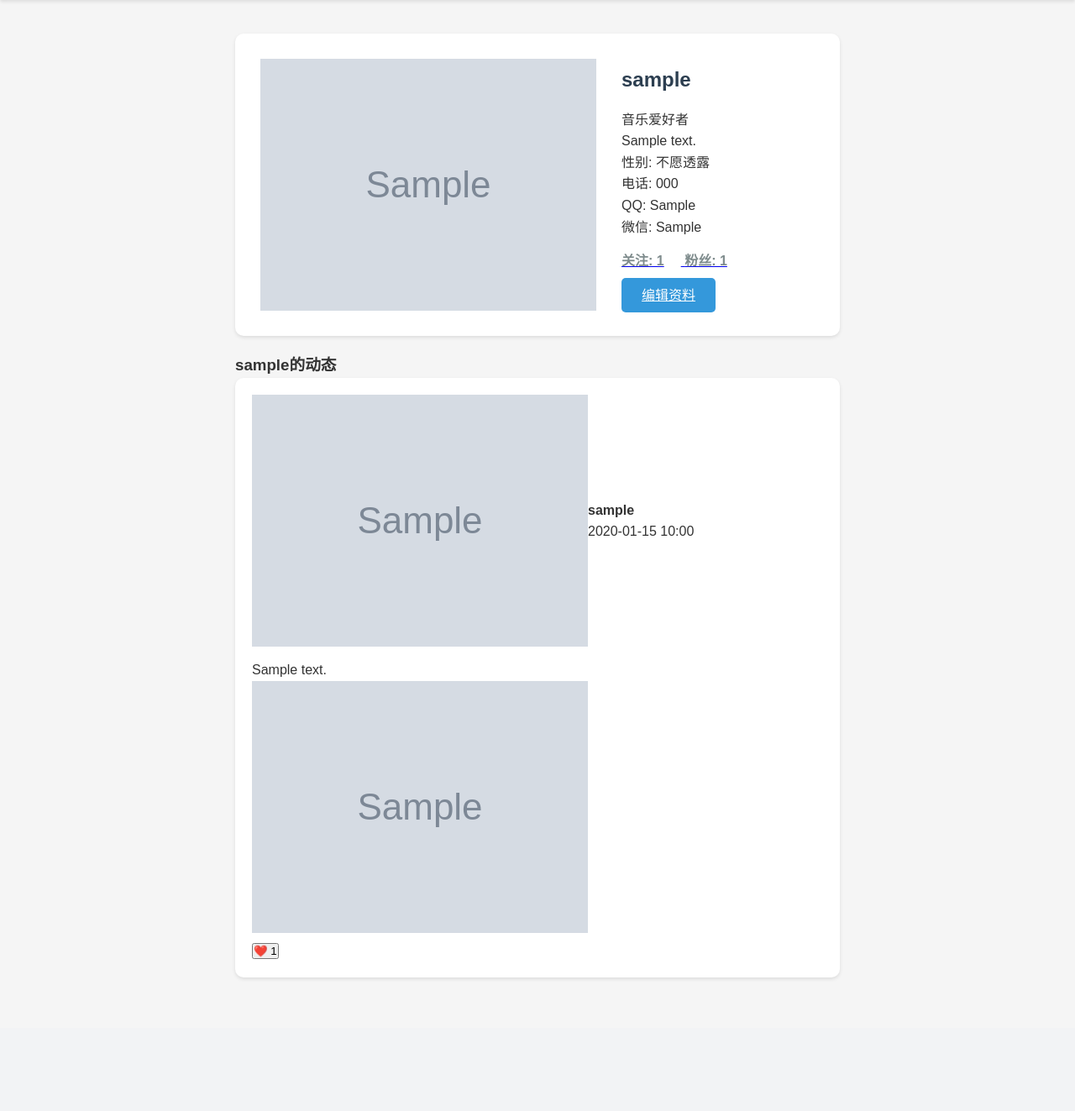
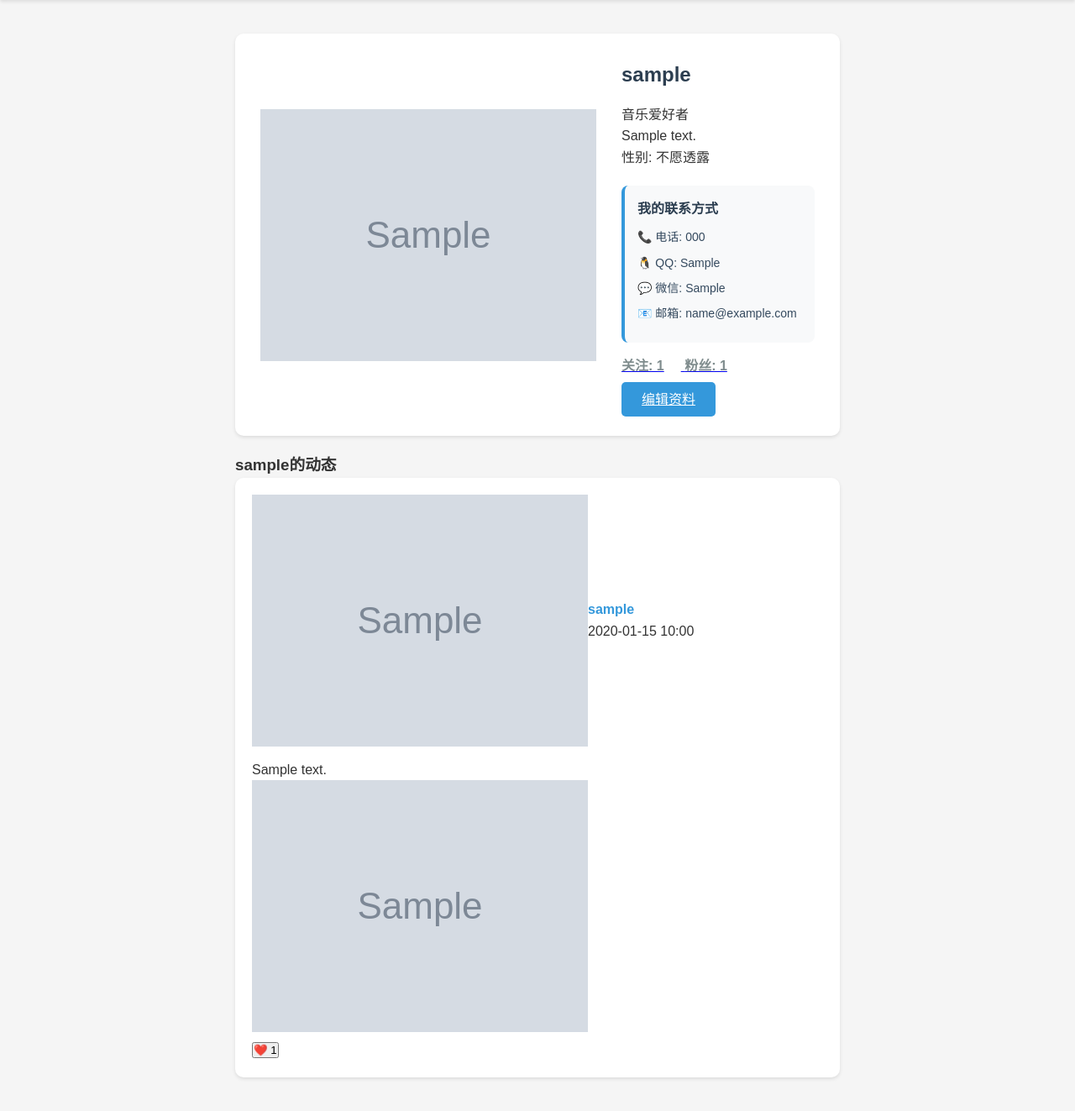
Before and after one commit to yenneroul/SYSU-SE-Project, a Flask app: page /user/profile/1 in a window 1280 px wide. Shown: the part 70-1393 px from the top of the page at 84% size. Before the commit the page ends 1236 px from the top, so only its background shows below. Run offline with Flask 3, Linux system fonts and the light colour scheme; a user stored in the database is signed in; tables that the repository leaves empty hold one stand-in row (values such as "Sample post"); grey boxes marked "Sample" are stand-in pictures.

Commit message:
互相关注可查看联系方式

```diff
--- a/models.py
+++ b/models.py
@@ -65,6 +65,10 @@ class User(UserMixin, db.Model):
     def is_following(self, user):
         return self.followed.filter(follows.c.followed_id == user.id).count() > 0
 
+    def is_mutual_following(self, user):
+        """检查是否互相关注"""
+        return self.is_following(user) and user.is_following(self)
+
     def get_matching_users(self, limit=10):
         """基于标签匹配推荐用户"""
         if not self.tags:
--- a/templates/profile.html
+++ b/templates/profile.html
@@ -4,8 +4,7 @@
 <div class="container">
     <div class="profile-header">
         <img src="{{ user.avatar_url or '/static/default-avatar.png' }}"
-             alt="头像" class="avatar-large">
-        <div class="profile-info">
+             alt="头像" class="avatar-large">        <div class="profile-info">
             <h2>{{ user.username }}</h2>
             <div class="user-tags">
                 {% for tag in user.tags %}
@@ -16,7 +15,7 @@
                 <p class="user-bio">{{ user.bio }}</p>
             {% endif %}
 
-
+            <!-- 基本信息：性别总是可见 -->
             {% if user.gender %}
                 <p class="user-detail">性别:
                     {% if user.gender == 'Male' %}
@@ -31,16 +30,36 @@
                 </p>
             {% endif %}
 
-            {% if user.phone %}
-                <p class="user-detail">电话: {{ user.phone }}</p>
-            {% endif %}
-
-            {% if user.qq %}
-                <p class="user-detail">QQ: {{ user.qq }}</p>
-            {% endif %}
-
-            {% if user.wechat %}
-                <p class="user-detail">微信: {{ user.wechat }}</p>
+            <!-- 联系方式：只有在互相关注或查看自己资料时才显示 -->
+            {% if user.id == current_user.id or current_user.is_mutual_following(user) %}
+                <div class="contact-info">
+                    <h4 class="contact-title">
+                        {% if user.id == current_user.id %}
+                            我的联系方式
+                        {% else %}
+                            联系方式（互相关注可见）
+                        {% endif %}
+                    </h4>
+                    {% if user.phone %}
+                        <p class="user-detail contact-detail">📞 电话: {{ user.phone }}</p>
+                    {% endif %}
+                    {% if user.qq %}
+                        <p class="user-detail contact-detail">🐧 QQ: {{ user.qq }}</p>
+                    {% endif %}
+                    {% if user.wechat %}
+                        <p class="user-detail contact-detail">💬 微信: {{ user.wechat }}</p>
+                    {% endif %}
+                    {% if user.email %}
+                        <p class="user-detail contact-detail">📧 邮箱: {{ user.email }}</p>
+                    {% endif %}
+                    {% if not (user.phone or user.qq or user.wechat or user.email) %}
+                        <p class="no-contact">暂未设置联系方式</p>
+                    {% endif %}
+                </div>
+            {% elif user.id != current_user.id %}
+                <div class="contact-hint">
+                    <p class="hint-text">💡 互相关注后可查看联系方式</p>
+                </div>
             {% endif %}
 <div class="profile-stats">
     <a href="{{ url_for('follow.following', user_id=user.id) }}" class="stat-link">
@@ -69,11 +88,10 @@
         <h3>{{ user.username }}的动态</h3>
         {% if posts %}
             {% for post in posts %}
-            <div class="post-card">
-                <div class="post-header">                    <img src="{{ post.author.avatar_url or '/static/default-avatar.png' }}"
+            <div class="post-card">                <div class="post-header">                    <img src="{{ post.author.avatar_url or '/static/default-avatar.png' }}"
                          alt="头像" class="avatar-medium">
                     <div class="post-info">
-                        <h4>{{ post.author.username }}</h4>
+                        <h4><a href="{{ url_for('user.profile', user_id=post.author.id) }}" class="username-link">{{ post.author.username }}</a></h4>
                         <p class="post-time">{{ post.created_at.strftime('%Y-%m-%d %H:%M') }}</p>
                     </div>
                 </div>
@@ -129,6 +147,61 @@
     font-weight: bold;
 }
 
+/* 联系方式样式 */
+.contact-info {
+    margin-top: 20px;
+    padding: 15px;
+    background: #f8f9fa;
+    border-radius: 8px;
+    border-left: 4px solid #3498db;
+}
+
+.contact-title {
+    margin: 0 0 10px 0;
+    color: #2c3e50;
+    font-size: 16px;
+    font-weight: bold;
+}
+
+.contact-detail {
+    margin: 8px 0;
+    color: #34495e;
+    font-size: 14px;
+}
+
+.contact-hint {
+    margin-top: 20px;
+    padding: 15px;
+    background: #fff3cd;
+    border-radius: 8px;
+    border-left: 4px solid #ffc107;
+}
+
+.hint-text {
+    margin: 0;
+    color: #856404;
+    font-size: 14px;
+    font-style: italic;
+}
+
+.no-contact {
+    color: #6c757d;
+    font-style: italic;
+    margin: 0;
+}
+
+/* 用户名链接样式 */
+.username-link {
+    color: #3498db;
+    text-decoration: none;
+    transition: color 0.3s ease;
+}
+
+.username-link:hover {
+    color: #2980b9;
+    text-decoration: underline;
+}
+
 @media (max-width: 768px) {
     .profile-header {
         flex-direction: column;
```
